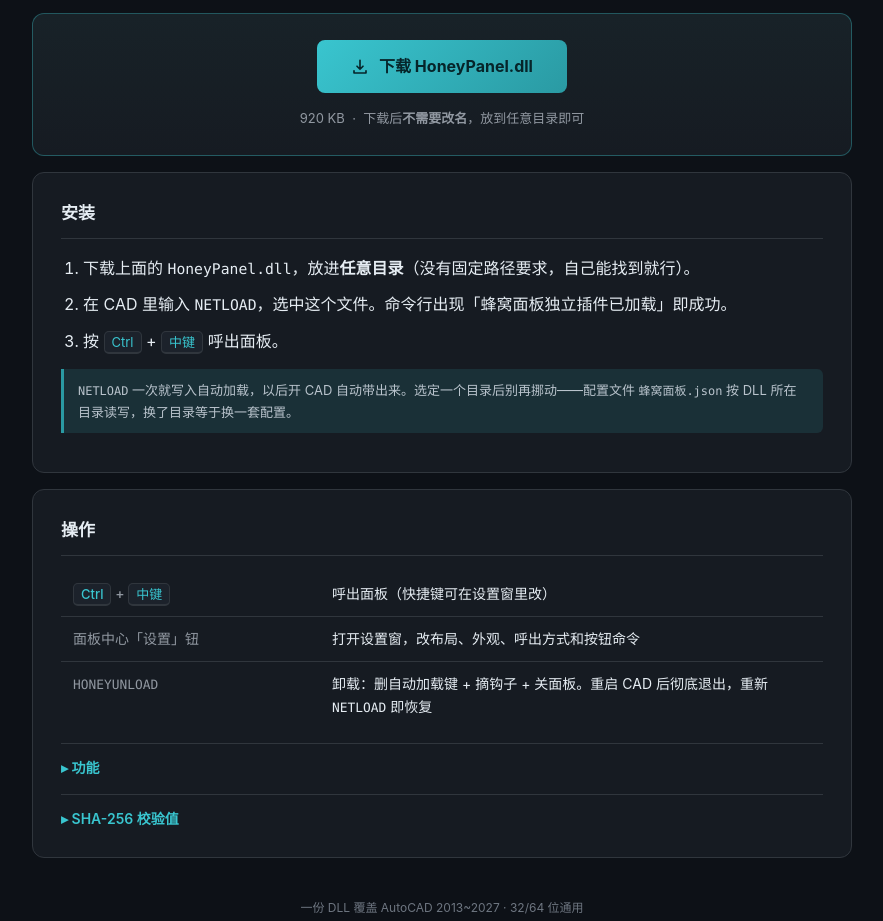
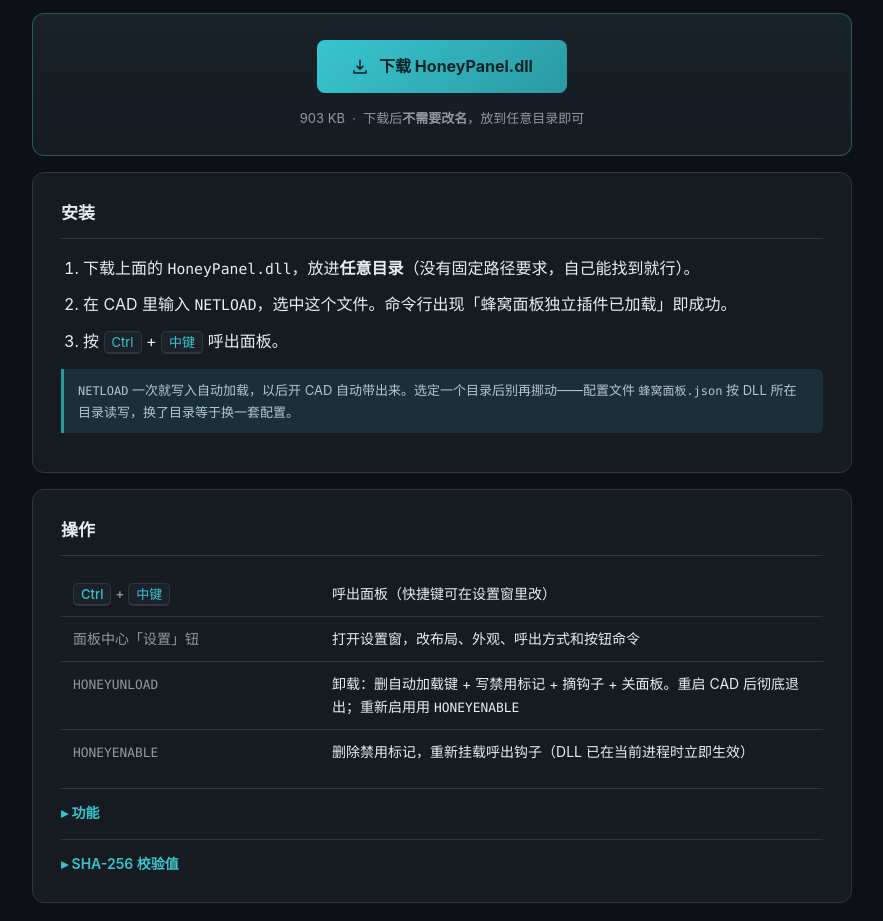
Before and after one commit to ldd1good/honey-panel, a plain HTML site: page index.html in a window 1280 px wide. Shown: the part 322-1243 px from the top of the page, without its empty margins (198-1081 px from the left). Drawn offline with Linux system fonts and the light colour scheme.

Commit message:
更新 HoneyPanel.dll（2026-11-24）：修复 2014 呼出/卸载、菜单样式隔离；更新大小与 SHA-256

```diff
--- a/index.html
+++ b/index.html
@@ -113,7 +113,7 @@
     <svg viewBox="0 0 24 24" fill="none" stroke="currentColor" stroke-width="2.2" stroke-linecap="round" stroke-linejoin="round"><path d="M12 3v12m0 0l-4-4m4 4l4-4M4 17v3h16v-3"/></svg>
     下载 HoneyPanel.dll
   </a>
-  <div class="file-meta">920 KB &nbsp;·&nbsp; 下载后<b>不需要改名</b>，放到任意目录即可</div>
+  <div class="file-meta">903 KB &nbsp;·&nbsp; 下载后<b>不需要改名</b>，放到任意目录即可</div>
 </div>
 
 <div class="card">
@@ -131,7 +131,8 @@
   <table>
     <tr><th><kbd>Ctrl</kbd> + <kbd>中键</kbd></th><td>呼出面板（快捷键可在设置窗里改）</td></tr>
     <tr><th>面板中心「设置」钮</th><td>打开设置窗，改布局、外观、呼出方式和按钮命令</td></tr>
-    <tr><th><code>HONEYUNLOAD</code></th><td>卸载：删自动加载键 + 摘钩子 + 关面板。重启 CAD 后彻底退出，重新 <code>NETLOAD</code> 即恢复</td></tr>
+    <tr><th><code>HONEYUNLOAD</code></th><td>卸载：删自动加载键 + 写禁用标记 + 摘钩子 + 关面板。重启 CAD 后彻底退出；重新启用用 <code>HONEYENABLE</code></td></tr>
+    <tr><th><code>HONEYENABLE</code></th><td>删除禁用标记，重新挂载呼出钩子（DLL 已在当前进程时立即生效）</td></tr>
   </table>
 
   <details>
@@ -155,7 +156,7 @@
   <details>
     <summary>SHA-256 校验值</summary>
     <div class="inner">
-      <span class="hash">ddf2e87acb065ec2b51115891e9053da321f17dd53ff67579671b316e0fa225d</span>
+      <span class="hash">3c71796c82ce8625390db031b9a51569e27f806806f47a1a8574956d88142894</span>
     </div>
   </details>
 </div>
```
Also changed, not shown: 2 other files.
